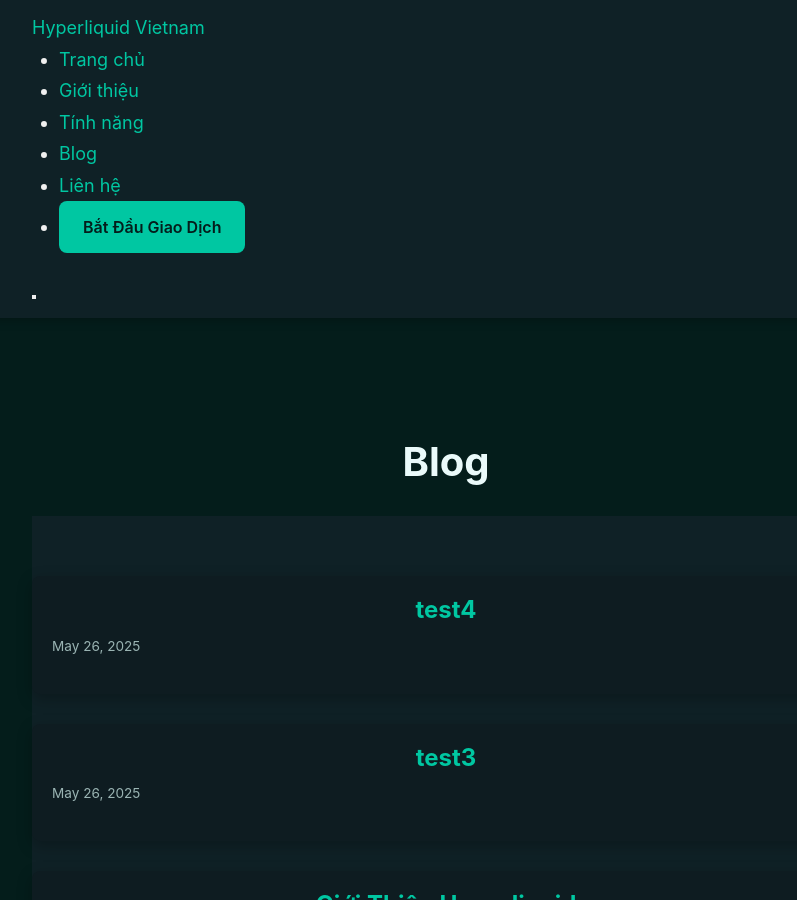
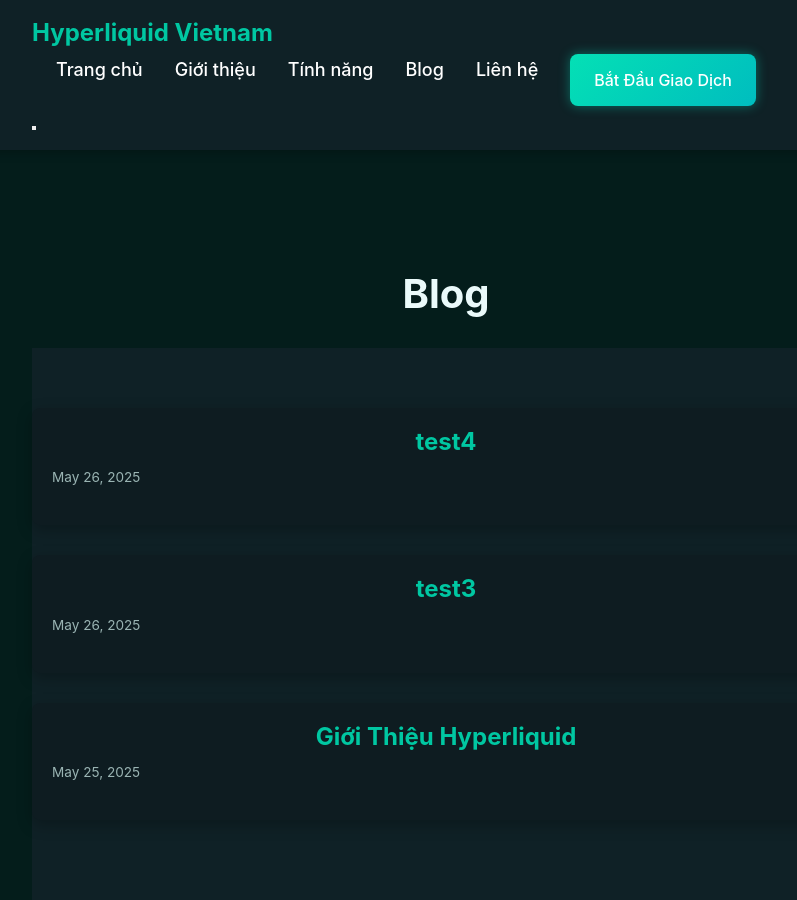
Before and after one commit to hyperboi6898/hype2, a Jekyll site: the page built from blog/index.html, in a window 1280 px wide and 900 px high. Shown: the whole window, without its empty margins (194-991 px from the left). Built offline with Jekyll 4.4.1, drawn with Linux system fonts in a browser that asks for light colours.

Commit message:
Fix navbar issues: improve text visibility, prevent menu wrapping, adjust styling

```diff
--- a/assets/css/main.scss
+++ b/assets/css/main.scss
@@ -26,6 +26,60 @@ a {
 }
 a:hover {
   opacity: 0.8;
+}
+
+/* ----- NAVBAR FIX ----- */
+.site-header {
+  position: fixed;
+  top: 0;
+  left: 0;
+  width: 100%;
+  z-index: 1000;
+  background: rgba(0, 25, 27, 0.95); /* nền tối, KHÔNG dùng opacity toàn khối */
+  box-shadow: 0 2px 4px rgba(0, 0, 0, 0.3);
+  border-bottom: none;
+}
+
+.navbar ul {
+  display: flex;
+  flex-wrap: nowrap;          /* ngăn menu rớt dòng */
+  gap: 2rem;
+  margin: 0;
+  padding: 0 1.5rem;
+  list-style: none;
+}
+
+.navbar li { white-space: nowrap; }
+
+.logo {
+  font-size: 1.5rem;
+  font-weight: 700;
+  text-decoration: none;
+}
+
+.navbar-nav a {
+  color: #fff;                /* độ tương phản cao */
+  font-weight: 500;
+  text-decoration: none;
+  transition: opacity 0.2s;
+}
+
+.navbar-nav a:hover {
+  opacity: 0.8;
+  color: var(--primary-color);
+}
+
+.btn-primary {               /* "Bắt Đầu Giao Dịch" */
+  background: linear-gradient(135deg, #04e0b5 0%, #00bdbf 100%);
+  color: #fff;
+  padding: 0.9rem 2.5rem;
+  border-radius: 12px;
+  box-shadow: 0 0 12px rgba(0, 255, 214, 0.35);
+}
+
+/* Cập nhật padding-top cho hero section để không bị che bởi navbar */
+.hero {
+  padding-top: calc(80px + 2rem); /* 80px = cao navbar */
 }
 
 /* ===== Style cho Slideshow (Swiper) ===== */
```
